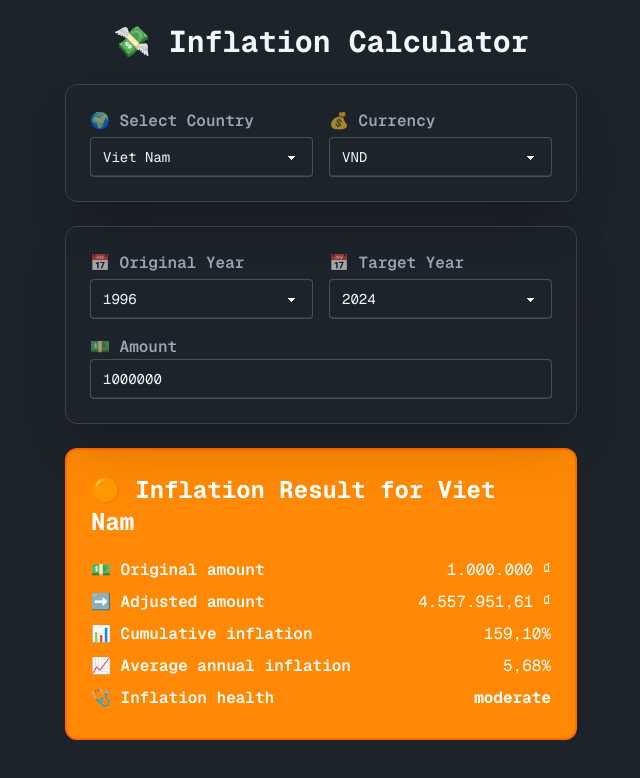
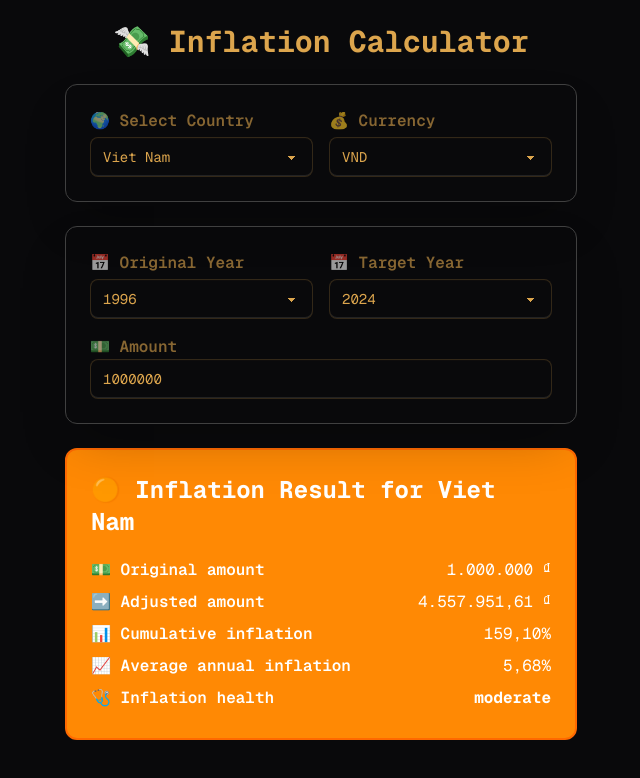
Before and after one commit to hieudoanm/inflation, a Next.js app in the folder packages/app/: page / in a window 1280 px wide. Shown: the top 778 px of the page, without its empty margins (319-959 px from the left). Built offline with nearby package versions, Linux system fonts and the light colour scheme.

Commit message:
update data-theme

```diff
--- a/packages/app/src/pages/_document.tsx
+++ b/packages/app/src/pages/_document.tsx
@@ -3,7 +3,7 @@ import { FC } from 'react';
 
 const Document: FC = () => {
   return (
-    <Html lang="en" data-theme="dark">
+    <Html lang="en" data-theme="luxury">
       <Head />
       <body className="antialiased">
         <Main />
--- a/packages/app/src/styles/globals.css
+++ b/packages/app/src/styles/globals.css
@@ -1,2 +1,4 @@
 @import 'tailwindcss';
-@plugin 'daisyui';
+@plugin 'daisyui' {
+  themes: all;
+}
```
Also changed, not shown: 4 other files (tests, documents, lock files or other folders).
